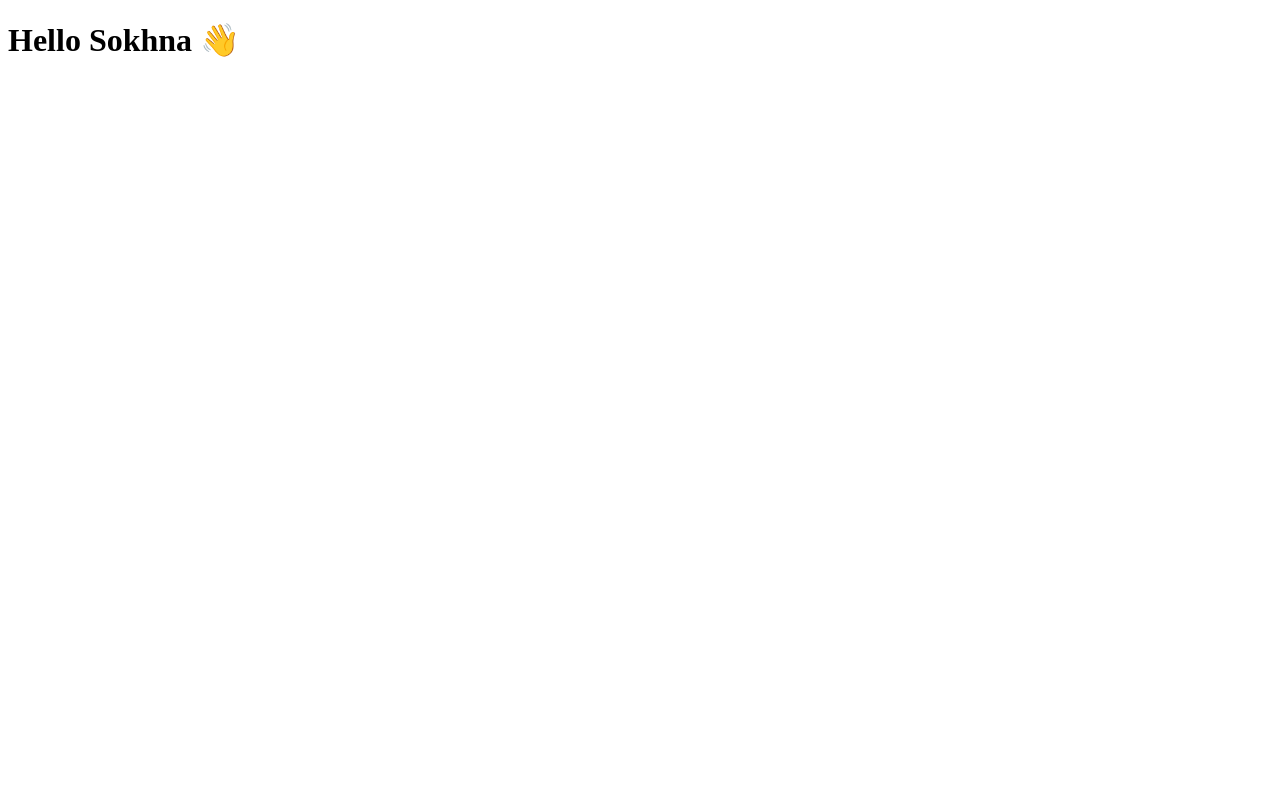
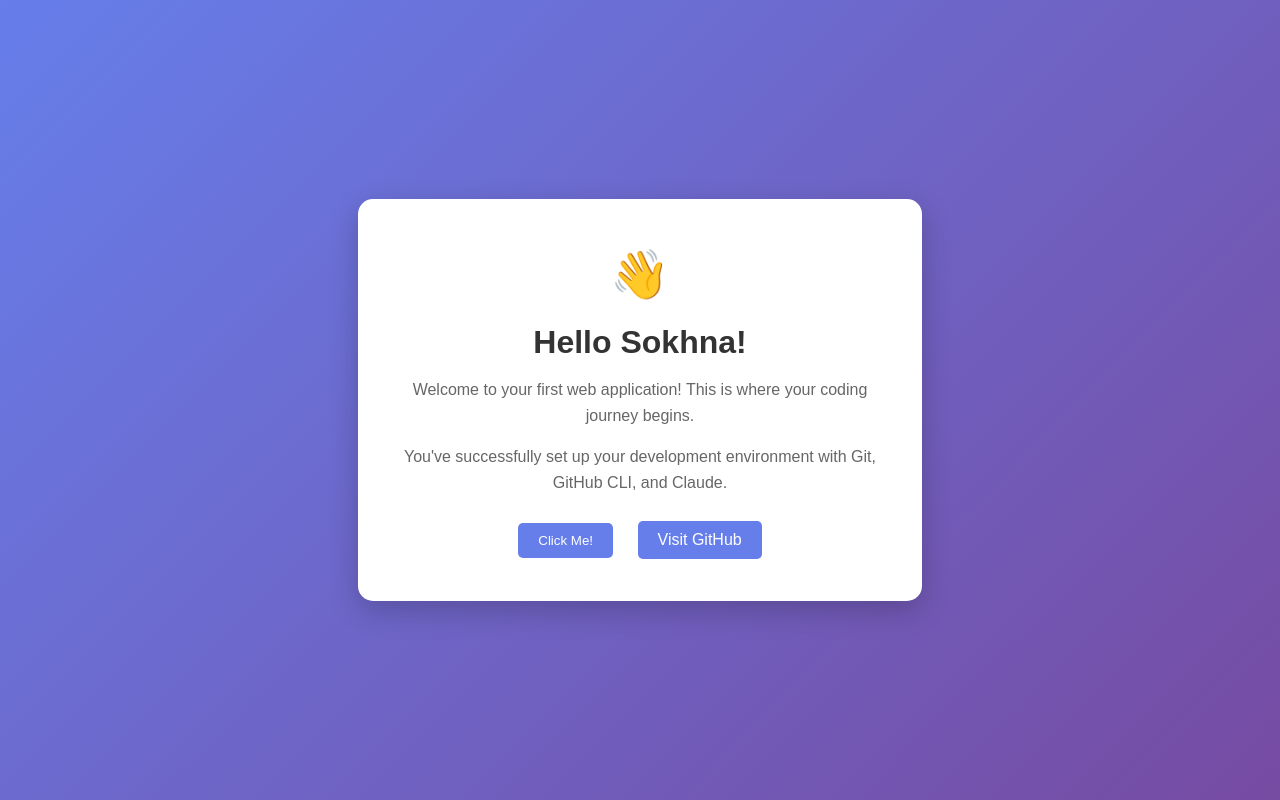
Before and after one commit to sob1212/my-first-app, a plain HTML site: page index.html in a window 1280 px wide. Drawn offline with Linux system fonts and the light colour scheme.

Commit message:
Improve website with better styling and interactive elements

```diff
--- a/index.html
+++ b/index.html
@@ -1 +1,66 @@
-<!DOCTYPE html><html><body><h1>Hello Sokhna 👋</h1></body></html>
+<!DOCTYPE html>
+<html lang="en">
+<head>
+    <meta charset="UTF-8">
+    <meta name="viewport" content="width=device-width, initial-scale=1.0">
+    <title>My First App</title>
+    <style>
+        body {
+            font-family: 'Arial', sans-serif;
+            background: linear-gradient(135deg, #667eea 0%, #764ba2 100%);
+            margin: 0;
+            padding: 0;
+            min-height: 100vh;
+            display: flex;
+            justify-content: center;
+            align-items: center;
+        }
+        .container {
+            background: white;
+            padding: 2rem;
+            border-radius: 15px;
+            box-shadow: 0 10px 30px rgba(0,0,0,0.2);
+            text-align: center;
+            max-width: 500px;
+        }
+        h1 {
+            color: #333;
+            margin-bottom: 1rem;
+        }
+        p {
+            color: #666;
+            line-height: 1.6;
+        }
+        .emoji {
+            font-size: 3rem;
+            margin: 1rem 0;
+        }
+        .button {
+            background: #667eea;
+            color: white;
+            padding: 10px 20px;
+            border: none;
+            border-radius: 5px;
+            cursor: pointer;
+            margin: 10px;
+            text-decoration: none;
+            display: inline-block;
+        }
+        .button:hover {
+            background: #5a6fd8;
+        }
+    </style>
+</head>
+<body>
+    <div class="container">
+        <div class="emoji">👋</div>
+        <h1>Hello Sokhna!</h1>
+        <p>Welcome to your first web application! This is where your coding journey begins.</p>
+        <p>You've successfully set up your development environment with Git, GitHub CLI, and Claude.</p>
+        <div>
+            <button class="button" onclick="alert('Great job! You clicked the button!')">Click Me!</button>
+            <a href="https://github.com" class="button" target="_blank">Visit GitHub</a>
+        </div>
+    </div>
+</body>
+</html>
```
